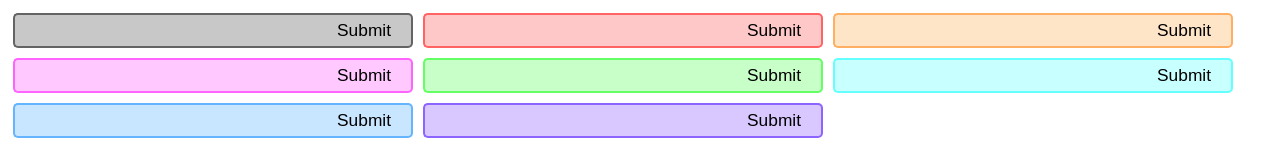
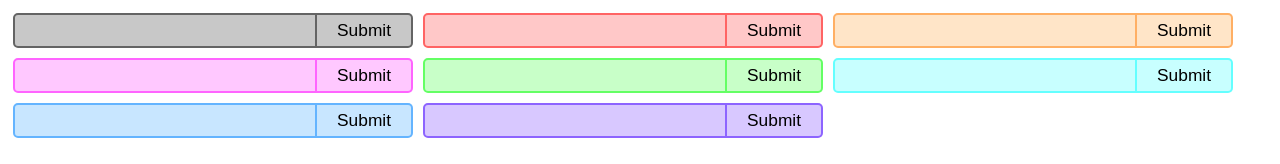
Before and after one commit to Thiago099/colorful-css, a Vue app: page / in a window 1280 px wide. Shown: the top 164 px of the page. Built offline with nearby package versions, Linux system fonts and the light colour scheme.

Commit message:
[fix] style

```diff
--- a/src/inputs.css
+++ b/src/inputs.css
@@ -37,9 +37,7 @@
     border-radius: 0;
 }
 
-.input-group *:not(:last-child){
-    border-right: none;
-}
+
 .input-group *:not(:first-child){
     border-left: none;
 }
```
